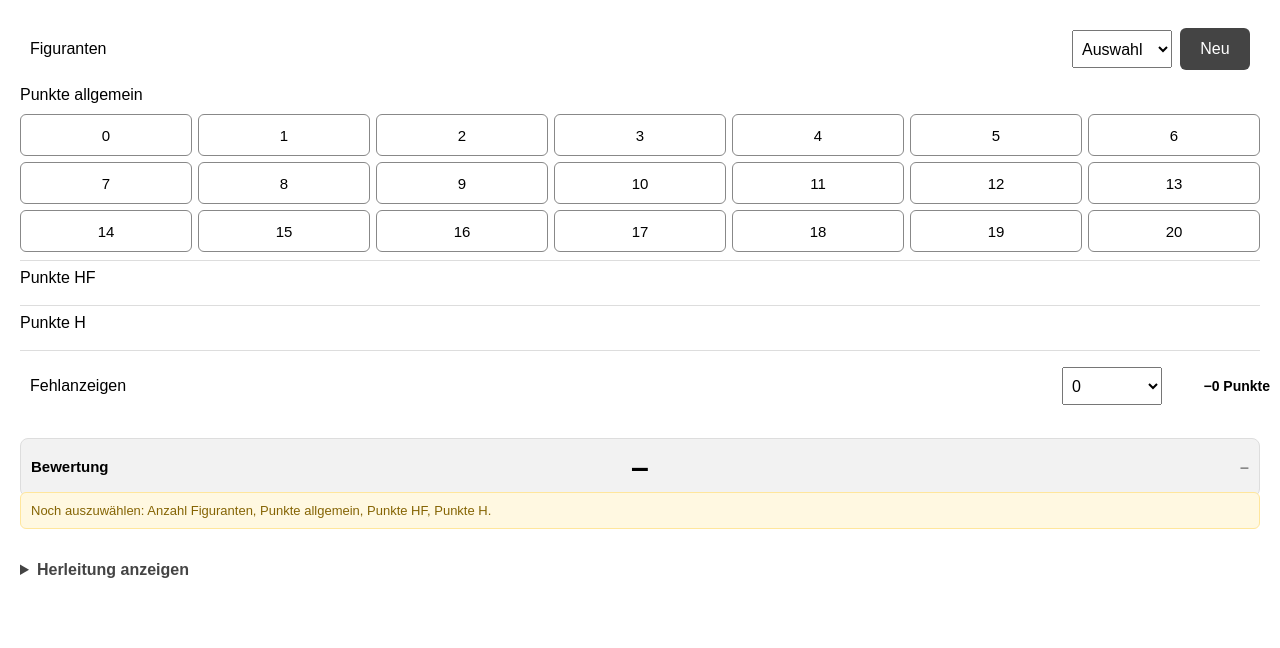
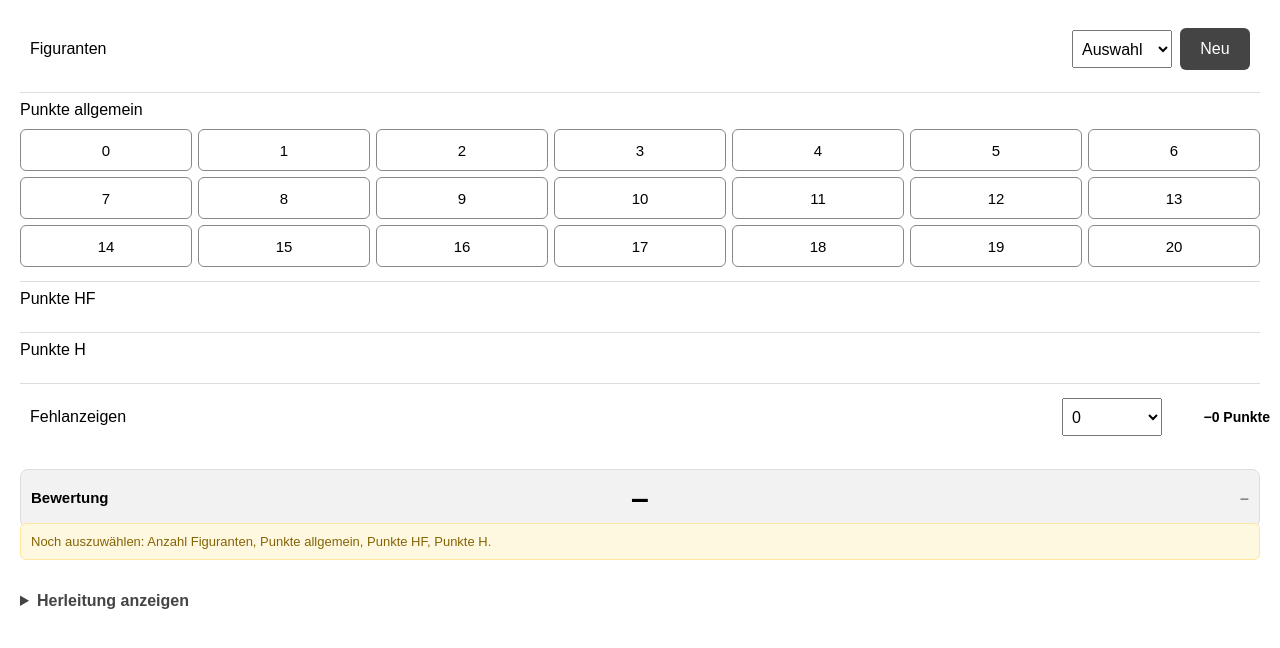
Before and after one commit to clawag/khbewertung, a plain HTML site: page index.html in a window 1280 px wide. Drawn offline with Linux system fonts and the light colour scheme.

Commit message:
Add files via upload

```diff
--- a/index.html
+++ b/index.html
@@ -42,7 +42,7 @@
     </button>
 </div>
 
-
+<hr class="trennlinie">
 
     <!-- Punkte allgemein -->
 
--- a/style.css
+++ b/style.css
@@ -381,3 +381,9 @@ select {
     }
 
 }
+/* Trennlinien mit mehr Abstand nach oben */
+
+.trennlinie {
+    margin-top: 14px;
+    margin-bottom: 6px;
+}
```
